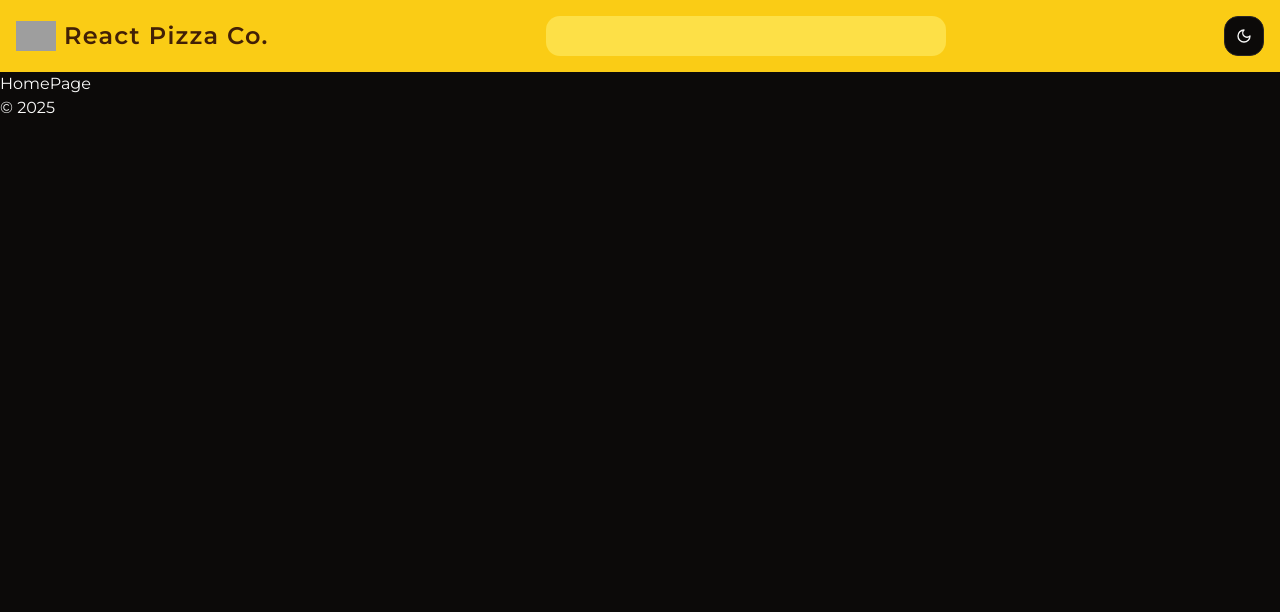
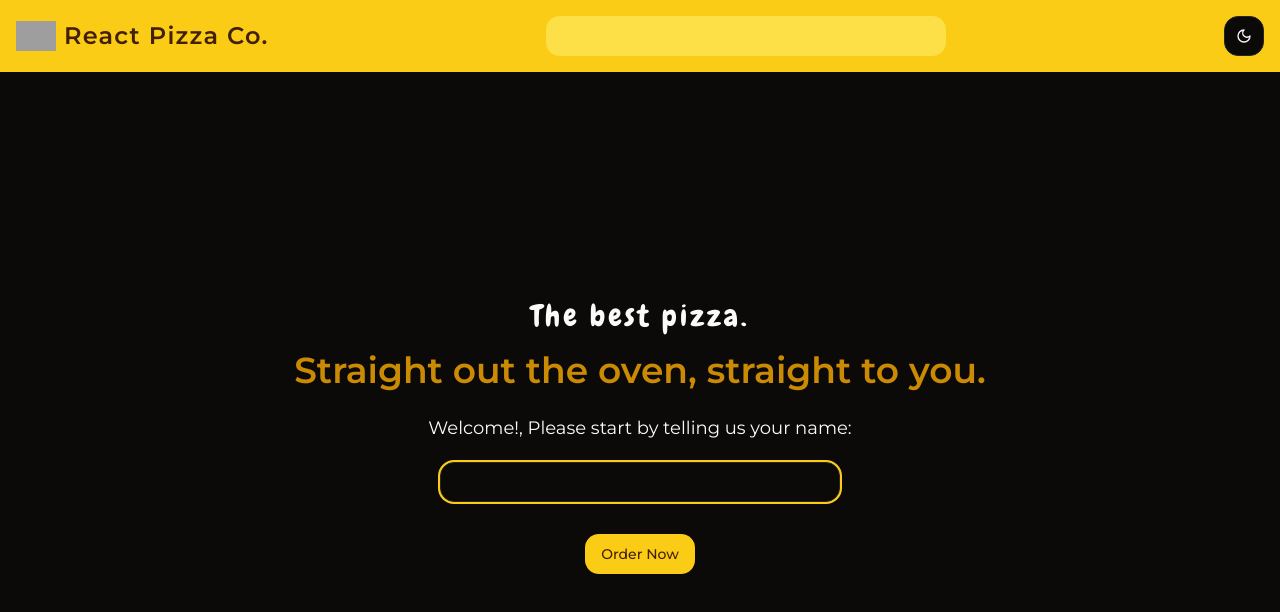
Before and after one commit to jericepon/react-temp-app, a React (Vite) app: page / in a window 1280 px wide. Shown: the top 612 px of the page. Built offline with nearby package versions, Linux system fonts and the light colour scheme; grey boxes are pictures that could not be loaded.

Commit message:
refactor NavBar to use header element; enhance HomePage layout with new content and styling

```diff
--- a/src/components/NavBar.tsx
+++ b/src/components/NavBar.tsx
@@ -1,19 +1,18 @@
 import Pizza from '../assets/pizza.svg'
-import { Card } from './ui/card'
 import { Input } from './ui/input'
 import { ModeToggle } from './ui/mode-toggle'
 const NavBar = () => {
   return (
-    <Card color='primary' className="bg-primary border-none rounded-none">
+    <header color='primary' className="border bg-primary border-none rounded-none">
       <nav className="flex justify-between items-center p-4">
-        <div className="flex bg-primary items-center text-2xl">
+        <div className="flex bg-primary text-primary-foreground items-center text-2xl">
           <img src={Pizza} className='w-[40px]' />
-          <div className='ml-2 tracking-wider text-yellow-950 font-semibold'>React Pizza Co.</div>
+          <div className='ml-2 tracking-wider font-semibold'>React Pizza Co.</div>
         </div>
-        <Input className='bg-yellow-300 border-none ring-0 focus-visible:ring-transparent max-w-[400px] text-yellow-950' />
+        <Input className='bg-yellow-300 text-primary-foreground border-none ring-0 focus-visible:ring-transparent max-w-[400px]' />
         <ModeToggle />
       </nav>
-    </Card>
+    </header>
   )
 }
 
--- a/src/layouts/DefaultLayout.tsx
+++ b/src/layouts/DefaultLayout.tsx
@@ -3,13 +3,15 @@ import { Outlet } from 'react-router';
 
 const DefaultLayout = () => {
   return (
-    <>
+    <div className='flex flex-col h-screen'>
       <NavBar />
-      <main><Outlet /></main>
-      <footer>
+      <main className='flex grow'>
+        <Outlet />
+      </main>
+      {/* <footer className='bg-primary text-primary-foreground p-4 text-center mt-auto'>
         <p>&copy; {(new Date()).getFullYear()}</p>
-      </footer>
-    </>
+      </footer> */}
+    </div>
   )
 }
 
--- a/src/pages/HomePage.tsx
+++ b/src/pages/HomePage.tsx
@@ -1,8 +1,19 @@
-import React from 'react'
+import { Button } from '@/components/ui/button'
+import { Input } from '@/components/ui/input'
 
 const HomePage = () => {
   return (
-    <div>HomePage</div>
+    <div className='flex flex-1 grow justify-center items-center'>
+      <div className="flex flex-col items-center">
+        <h1 className='text-3xl font-display tracking-widest'>The best pizza.</h1>
+        <div className='text-4xl mt-4 text-primary font-semibold text-yellow-600'>Straight out the oven, straight to you.</div>
+        <div className='text-lg mt-6'>
+          Welcome!, Please start by telling us your name:
+        </div>
+        <Input className='ring-2 ring-primary max-w-[400px] w-full mt-5' />
+        <Button className='mt-8'>Order Now</Button>
+      </div>
+    </div>
   )
 }
 
```
